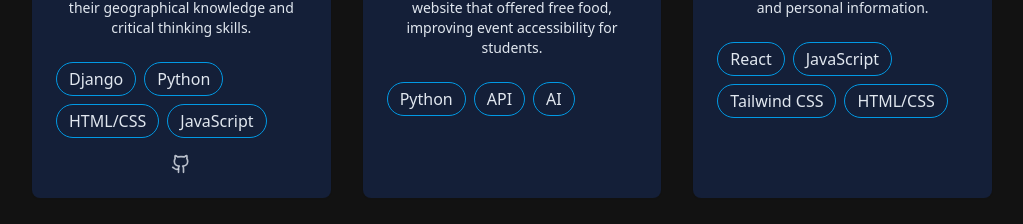
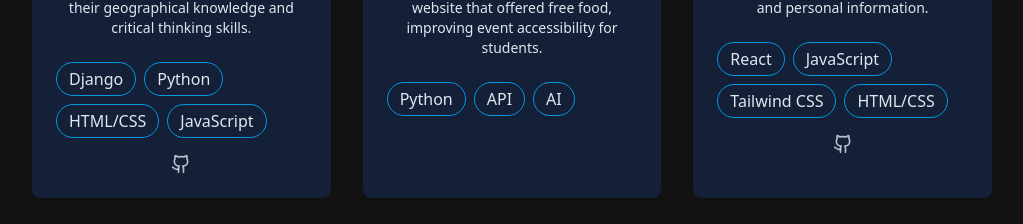
Before and after one commit to TarikCO/My-Portfolio, a React (Vite) app: page / in a window 1280 px wide. Shown: the part 3120-3344 px from the top of the page, without its empty margins (128-1151 px from the left). Built offline with nearby package versions, Linux system fonts and the light colour scheme.

Commit message:
Update projectsData.js

```diff
--- a/src/components/projectsData.js
+++ b/src/components/projectsData.js
@@ -26,7 +26,7 @@ export const projects = [
         image: "/projects/Project6.png",
         tags: ["React", "JavaScript", "Tailwind CSS", "HTML/CSS"],
         demoUrl: "#",
-        githubUrl: "#",
+        githubUrl: "https://github.com/TarikCO/My-Portfolio",
         category: "programming"
     },
     {
```
